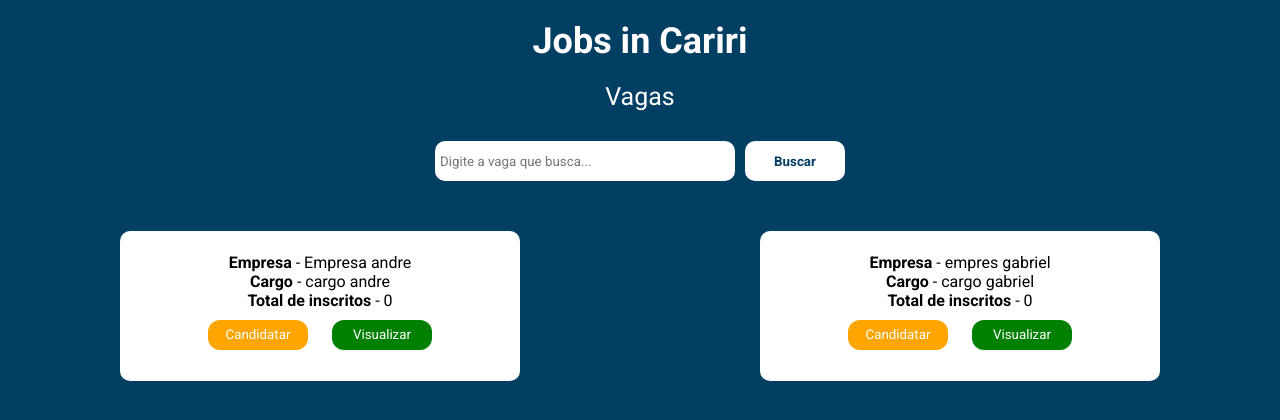
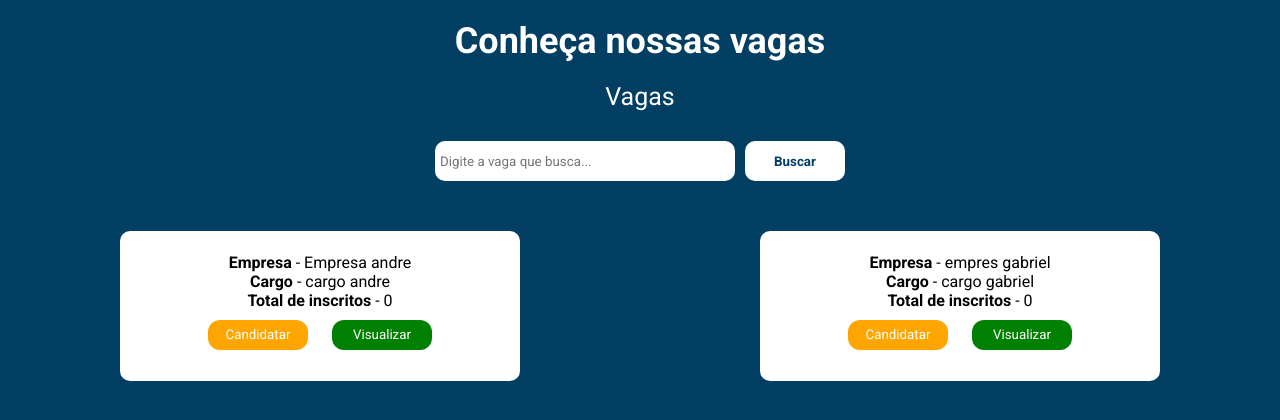
Before and after one commit to felipetaua/vagasProject, a PHP site: page /authenticated/ultimasVagas.php in a window 1280 px wide. Shown: the part 71-491 px from the top of the page. Run offline with PHP 8.4, Linux system fonts and the light colour scheme; the visitor is signed in with stand-in values (Sample User, id 1); data comes from the database, SQL or seed files in the repository; grey boxes labelled with a size stand in for pictures from a placeholder-image service; data that the repository does not hold is empty; some libraries are stand-ins or nearby versions.

Commit message:
ajustando textos

```diff
--- a/authenticated/profissionais.php
+++ b/authenticated/profissionais.php
@@ -32,7 +32,7 @@ $userId = $_SESSION['user_id'];
 
     <div class="page-title">
         <h1>Encontre Profissionais</h1>
-        <p>Busque por profissionais qualificados na região do Cariri.</p>
+        <p>Busque por profissionais qualificados</p>
     </div>
 
     <form method="get" action="profissionais.php" class="search-form">
--- a/authenticated/ultimasVagas.php
+++ b/authenticated/ultimasVagas.php
@@ -33,7 +33,7 @@ $userId = $_SESSION['user_id'];
     require_once __DIR__ . '/templates/header.php';
     ?>
 
-    <h1>Jobs in Cariri</h1>
+    <h1>Conheça nossas vagas</h1>
     <p>Vagas</p>
     <form method="get" action="">
         <input type="text" placeholder="Digite a vaga que busca..." name='vagas'>
```
